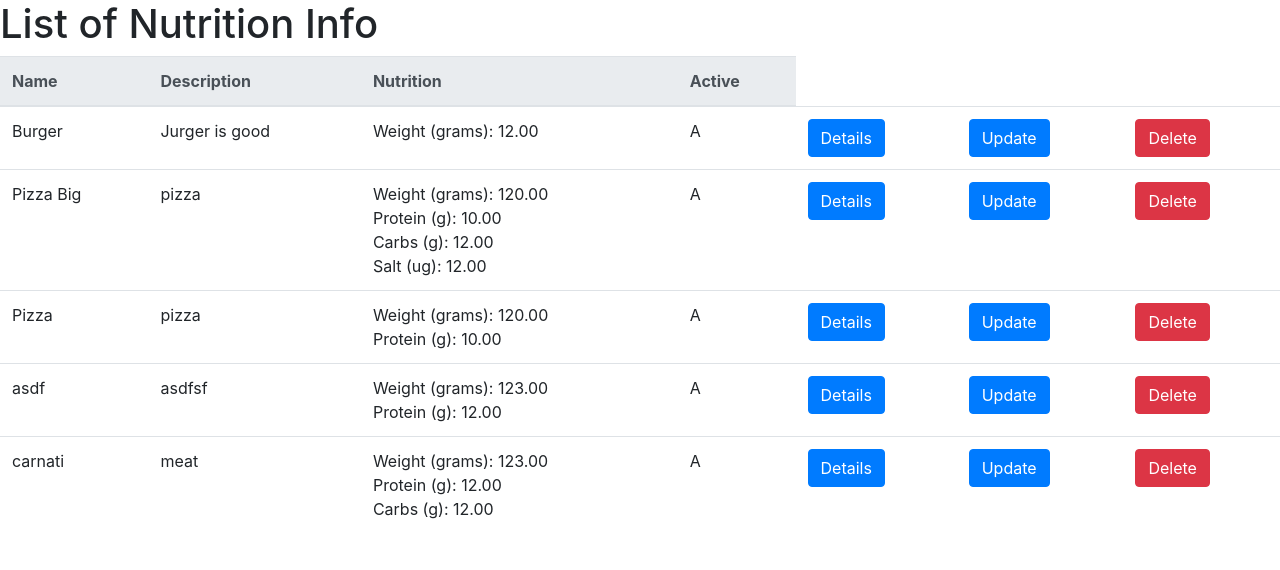
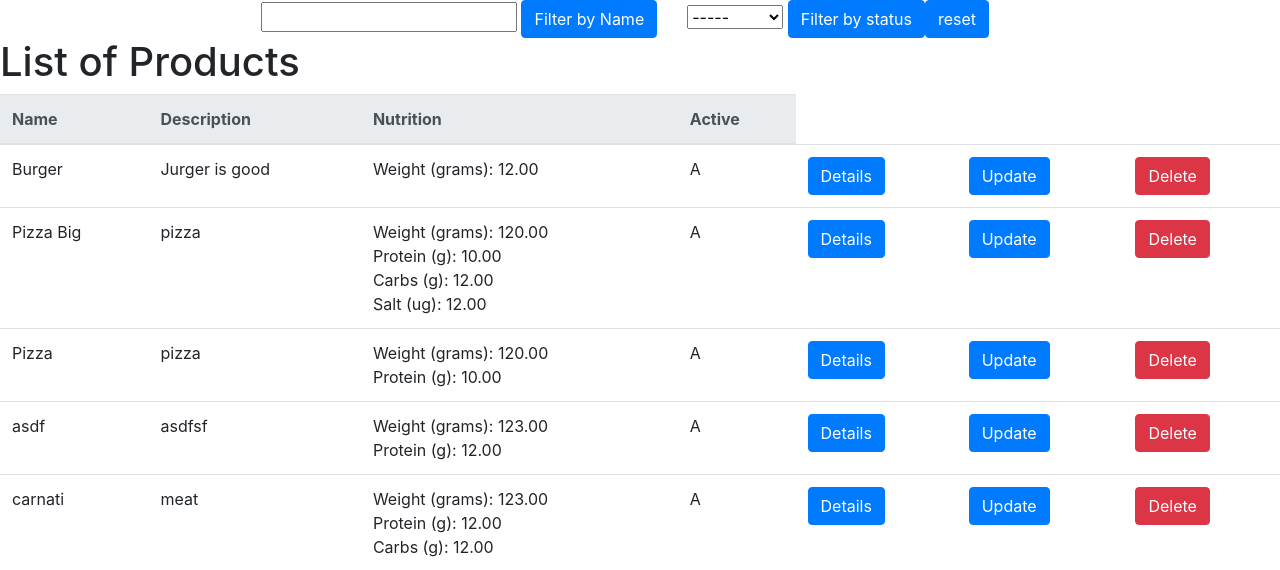
Before and after one commit to AjaySRathore/restrCMS, a Django app: page /products-list/ in a window 1280 px wide. Shown: the top 570 px of the page. Run offline with Django 3.2, Linux system fonts and the light colour scheme; a user stored in the database is signed in; data comes from the database, SQL or seed files in the repository; both versions use the stored data as it was after the commit; some libraries are stand-ins or nearby versions.

Commit message:
Added filter for products list view

```diff
--- a/restrCMS/foodCMS/templates/foodCMS/nutritionInfolist.html
+++ b/restrCMS/foodCMS/templates/foodCMS/nutrition/nutritionInfolist.html
@@ -1,4 +1,4 @@
-{% extends "./base.html" %}
+{% extends "../base.html" %}
 
 {% block maincontent %}
 <h1>List of Nutrition Info</h1>
--- a/restrCMS/foodCMS/templates/foodCMS/products/prodcutslist.html
+++ b/restrCMS/foodCMS/templates/foodCMS/products/prodcutslist.html
@@ -1,7 +1,32 @@
 {% extends "../base.html" %}
 
 {% block maincontent %}
-<h1>List of Nutrition Info</h1>
+<nav class="nav justify-content-center">
+    <ul class="nav">
+        <li class="nav-item" style="margin-right:30px">
+            <form method="get"/>
+                <input type="text" name='name'></input>
+                <input type="submit" value="Filter by Name" class="btn btn-primary"></input>
+            </form>
+        </li>
+        <li class="nav-item">
+            <form method="get"/>
+                <select name="status" id="statusSelect">
+                    <option value="none">-----</option>
+                    <option value="A">ACTIVE</option>
+                    <option value="INA">INACTIVE</option>
+                </select>
+                <input type="submit" value="Filter by status" class="btn btn-primary"></input>
+            </form>
+        </li>
+        <li class="nav-item" style="margin-right:30px">
+            <form method="get"/>
+                <input type="submit" value="reset" name="submit" class="btn btn-primary"></input>
+            </form>
+        </li>
+    </ul>
+</nav>
+<h1>List of Products</h1>
 <table class="table">
     <tr>
         <thead class="thead-light">
--- a/restrCMS/foodCMS/views.py
+++ b/restrCMS/foodCMS/views.py
@@ -12,7 +12,7 @@ from foodCMS.forms import *
 @method_decorator(login_required, name="dispatch")
 class NutritionInfoListView(ListView):
     model = NutritionInfo
-    template_name = 'foodCMS/nutritionInfolist.html'
+    template_name = 'foodCMS/nutrition/nutritionInfolist.html'
 
 @method_decorator(login_required, name="dispatch")
 class NutritionInfoDetailView(DetailView):
@@ -80,6 +80,18 @@ class ProductsCreateView(CreateView):
 class ProductsListView(ListView):
     model = Products
     template_name = 'foodCMS/products/prodcutslist.html'
+    def get_queryset(self):
+        status_filter = self.request.GET.get('status', 'none')
+        name_filter = self.request.GET.get('name','none')
+        if status_filter != 'none':
+            context = Products.objects.filter(status=status_filter)
+        elif name_filter != 'none':
+            context = Products.objects.filter(name__icontains=name_filter)
+        else:
+            context = Products.objects.all()
+        return context
+
+
     def get_context_data(self, **kwargs):
         kwargs = super(ProductsListView, self).get_context_data(**kwargs)
         nutri_directory = NutriDirectory.objects.all()
```
Also changed, not shown: restrCMS/db.sqlite3, restrCMS/foodCMS/forms.py (line endings or trailing spaces).
